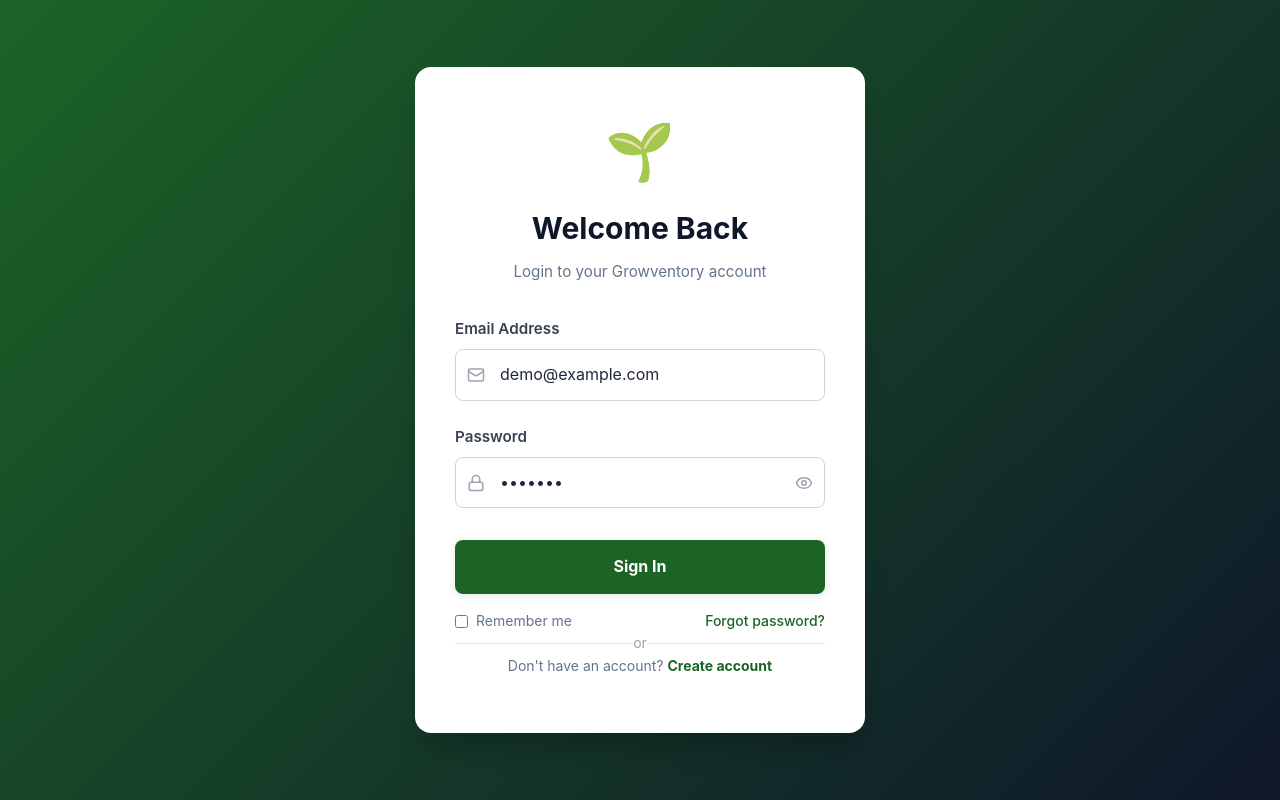
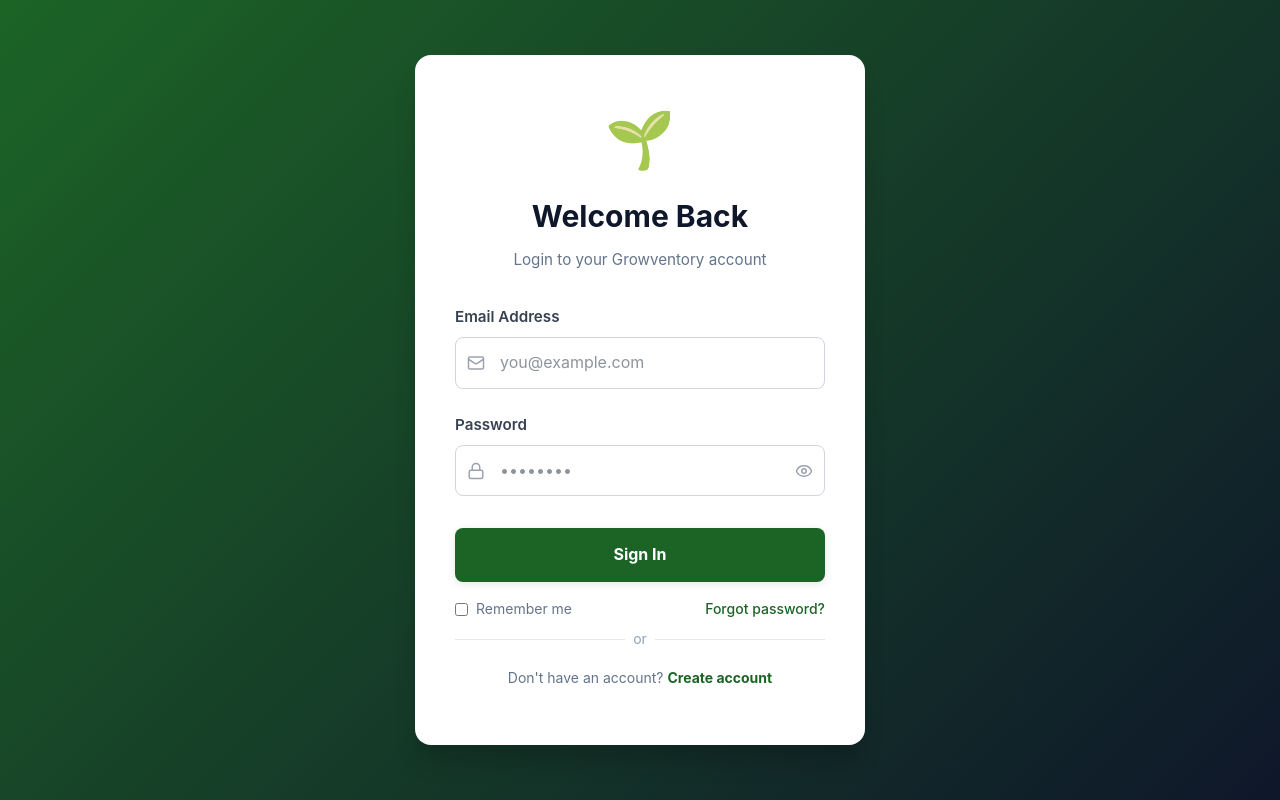
Before and after one commit to Randima528/Growventory, a React (Vite) app in the folder Growventory-Frontend/: page /login in a window 1280 px wide. Built offline with nearby package versions, Linux system fonts and the light colour scheme.

Commit message:
Enhance login functionality with API integration, validation, and improved user experience

```diff
--- a/Growventory-Frontend/src/pages/Login.jsx
+++ b/Growventory-Frontend/src/pages/Login.jsx
@@ -1,9 +1,12 @@
 import { useState } from 'react';
 import { Eye, EyeOff, Mail, Lock } from 'lucide-react';
+import { useNavigate } from 'react-router-dom';
+import api from '../../services/api';
 
 const Login = () => {
-  const [email, setEmail] = useState('demo@example.com');
-  const [password, setPassword] = useState('demo123');
+  const navigate = useNavigate();
+  const [email, setEmail] = useState('');
+  const [password, setPassword] = useState('');
   const [showPassword, setShowPassword] = useState(false);
   const [loading, setLoading] = useState(false);
   const [error, setError] = useState('');
@@ -13,19 +16,41 @@
     e.preventDefault();
     setError('');
     setSuccess('');
+
+    // Basic validation
+    if (!email || !password) {
+      setError('Please fill in all fields');
+      return;
+    }
+
     setLoading(true);
 
-    // Simulate API call
-    setTimeout(() => {
-      if (email && password) {
+    try {
+      const response = await api.login({ email, password });
+
+      if (response.message === "Login successful") {
         setSuccess('✓ Login successful! Redirecting to dashboard...');
-        setEmail('');
-        setPassword('');
-      } else {
-        setError('Please fill in all fields');
+
+        // Store user data in localStorage
+        localStorage.setItem('user', JSON.stringify({
+          id: response.id,
+          name: response.name,
+          email: response.email
+        }));
+
+        // Redirect to dashboard after 1 second
+        setTimeout(() => {
+          navigate('/dashboard');
+        }, 1000);
+      } else if (response.message) {
+        setError(response.message);
       }
+    } catch (err) {
+      console.error('Login error:', err);
+      setError('An error occurred during login. Please try again.');
+    } finally {
       setLoading(false);
-    }, 1500);
+    }
   };
 
   return (
@@ -149,6 +174,7 @@
                 value={email}
                 onChange={(e) => setEmail(e.target.value)}
                 placeholder="you@example.com"
+                required
                 style={{
                   width: '100%',
                   padding: '0.75rem 0.75rem 0.75rem 2.75rem',
@@ -194,6 +220,7 @@
                 value={password}
                 onChange={(e) => setPassword(e.target.value)}
                 placeholder="••••••••"
+                required
                 style={{
                   width: '100%',
                   padding: '0.75rem 2.75rem 0.75rem 2.75rem',
@@ -232,9 +259,8 @@
           </div>
 
           {/* Login Button */}
-          <a href="/dashboard">
           <button
-            type="button"
+            type="submit"
             disabled={loading}
             style={{
               width: '100%',
@@ -255,7 +281,6 @@
           >
             {loading ? 'Signing in...' : 'Sign In'}
           </button>
-          </a>
 
           {/* Remember Me */}
           <div style={{
@@ -263,7 +288,7 @@
             justifyContent: 'space-between',
             alignItems: 'center',
             fontSize: '0.875rem',
-            marginBottom: '0.5 rem'
+            marginBottom: '0.5rem'
           }}>
             <label style={{
               display: 'flex',
@@ -289,8 +314,8 @@
         <div style={{
           display: 'flex',
           alignItems: 'center',
-          gap: '0.5 rem',
-          marginBottom: '0.5 rem'
+          gap: '0.5rem',
+          marginBottom: '0.5rem'
         }}>
           <div style={{ flex: 1, height: '1px', background: '#e2e8f0' }} />
           <span style={{ color: '#94a3b8', fontSize: '0.875rem' }}>or</span>
@@ -300,8 +325,7 @@
         {/* Register Link */}
         <div style={{
           textAlign: 'center',
-          paddingTop: '0.5 rem',
-
+          paddingTop: '0.5rem',
         }}>
           <p style={{ color: '#64748b', fontSize: '0.875rem', margin: '0 0 1rem 0' }}>
             Don't have an account?{' '}
@@ -315,10 +339,6 @@
             </a>
           </p>
         </div>
-
-
-
-
       </div>
     </div>
   );
```
